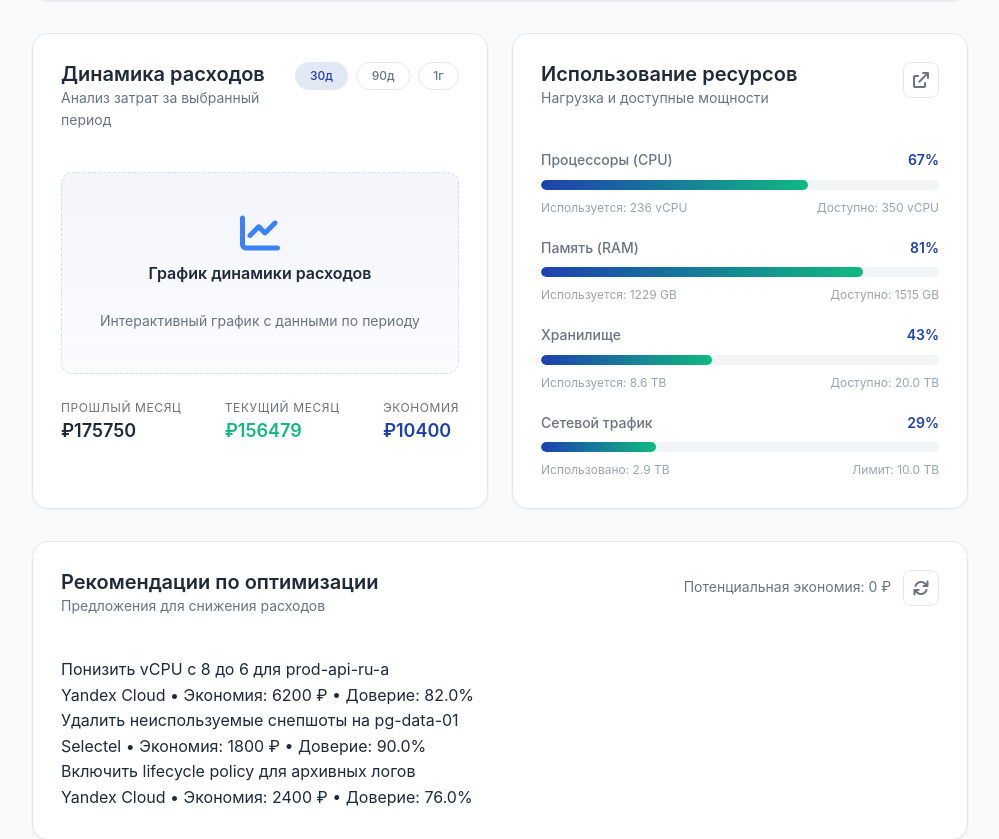
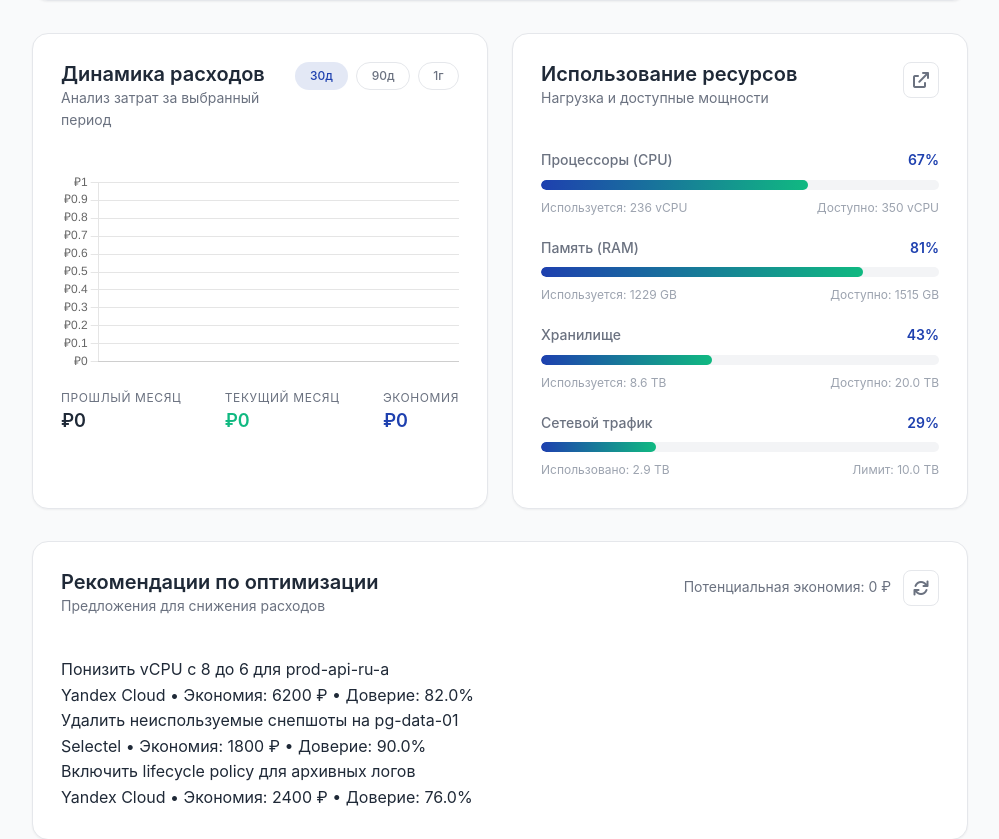
Before and after one commit to colaisr/infrazen, a Flask app: page /dashboard in a window 1280 px wide. Shown: the part 997-1836 px from the top of the page, without its empty margins (280-1279 px from the left). Run offline with Flask 3, Linux system fonts and the light colour scheme.

Commit message:
feat: Update dashboard expense dynamics card with real data and functional time range buttons
- Added get_expense_dynamics_data() function to fetch real data from complete syncs
- Updated dashboard template to use actual values for:
  - ПРОШЛЫЙ МЕСЯЦ (Last Month) - from last snapshot of previous month
  - ТЕКУЩИЙ МЕСЯЦ (Current Month) - from last snapshot of current month
  - ЭКОНОМИЯ (Savings) - from implemented recommendations
- Made time range buttons (30д, 90д, 1г) functional with Chart.js integration
- Added real-time chart that updates based on selected time range
- Integrated with existing analytics API endpoints for data fetching
- Added proper loading states and error handling

```diff
--- a/app/templates/dashboard.html
+++ b/app/templates/dashboard.html
@@ -146,28 +146,26 @@
                     <p class="section-meta">Анализ затрат за выбранный период</p>
                 </div>
                 <div class="filter-controls">
-                    <button class="filter-pill active">30д</button>
-                    <button class="filter-pill">90д</button>
-                    <button class="filter-pill">1г</button>
+                    <button class="filter-pill active" data-days="30">30д</button>
+                    <button class="filter-pill" data-days="90">90д</button>
+                    <button class="filter-pill" data-days="365">1г</button>
                 </div>
             </div>
-            <div class="chart-placeholder">
-                <i class="fa-solid fa-chart-line"></i>
-                <p>График динамики расходов</p>
-                <span>Интерактивный график с данными по периоду</span>
+            <div class="chart-container">
+                <canvas id="expenseDynamicsChart" width="400" height="200"></canvas>
             </div>
             <div class="summary-metrics">
                 <div>
-                    <div class="summary-label">Прошлый месяц</div>
-                    <div class="summary-value">₽{{ overview.trend[0].amount_rub if overview.trend else 0 }}</div>
+                    <div class="summary-label">ПРОШЛЫЙ МЕСЯЦ</div>
+                    <div class="summary-value">₽{{ "%.0f"|format(expense_dynamics.last_month_cost) }}</div>
                 </div>
                 <div>
-                    <div class="summary-label">Текущий месяц</div>
-                    <div class="summary-value text-success">₽{{ overview.trend[-1].amount_rub if overview.trend else 0 }}</div>
+                    <div class="summary-label">ТЕКУЩИЙ МЕСЯЦ</div>
+                    <div class="summary-value text-success">₽{{ "%.0f"|format(expense_dynamics.current_month_cost) }}</div>
                 </div>
                 <div>
-                    <div class="summary-label">Экономия</div>
-                    <div class="summary-value text-primary-blue">₽{{ overview.kpis.potential_savings_rub | default(0) }}</div>
+                    <div class="summary-label">ЭКОНОМИЯ</div>
+                    <div class="summary-value text-primary-blue">₽{{ "%.0f"|format(expense_dynamics.savings) }}</div>
                 </div>
             </div>
         </article>
@@ -424,9 +422,143 @@
     background: #4CAF50;
     color: white;
 }
+
+/* Chart container styling */
+.chart-container {
+    height: 200px;
+    margin: 1rem 0;
+    position: relative;
+}
+
+.chart-container canvas {
+    max-height: 200px;
+}
 </style>
 
 <script>
+// Expense Dynamics Chart
+let expenseChart = null;
+
+function initExpenseDynamicsChart() {
+    const ctx = document.getElementById('expenseDynamicsChart');
+    if (!ctx) return;
+
+    // Get trend data from server
+    const trendData = {{ expense_dynamics.trend_data | tojson }};
+
+    const labels = trendData.map(item => item.date);
+    const costs = trendData.map(item => item.cost);
+
+    expenseChart = new Chart(ctx, {
+        type: 'line',
+        data: {
+            labels: labels,
+            datasets: [{
+                label: 'Дневные расходы (₽)',
+                data: costs,
+                borderColor: '#1e40af',
+                backgroundColor: 'rgba(30, 64, 175, 0.1)',
+                tension: 0.4,
+                fill: true
+            }]
+        },
+        options: {
+            responsive: true,
+            maintainAspectRatio: false,
+            plugins: {
+                legend: {
+                    display: false
+                }
+            },
+            scales: {
+                y: {
+                    beginAtZero: true,
+                    ticks: {
+                        callback: function(value) {
+                            return '₽' + value.toLocaleString();
+                        }
+                    }
+                }
+            }
+        }
+    });
+}
+
+// Time range filter functionality
+function initTimeRangeFilters() {
+    const filterButtons = document.querySelectorAll('.filter-controls .filter-pill');
+
+    filterButtons.forEach(button => {
+        button.addEventListener('click', function() {
+            // Remove active class from all buttons
+            filterButtons.forEach(btn => btn.classList.remove('active'));
+
+            // Add active class to clicked button
+            this.classList.add('active');
+
+            // Get the selected days
+            const days = parseInt(this.dataset.days);
+
+            // Reload chart with new time range
+            loadExpenseDynamicsData(days);
+        });
+    });
+}
+
+function loadExpenseDynamicsData(days) {
+    // Show loading state
+    if (expenseChart) {
+        expenseChart.destroy();
+    }
+
+    const ctx = document.getElementById('expenseDynamicsChart');
+    if (ctx) {
+        ctx.parentElement.innerHTML = '<div style="display: flex; align-items: center; justify-content: center; height: 200px;"><i class="fa-solid fa-spinner fa-spin"></i> Загрузка данных...</div>';
+    }
+
+    // Fetch new data based on time range
+    fetch(`/api/analytics/main-trends?days=${days}`)
+        .then(response => response.json())
+        .then(data => {
+            if (data.success) {
+                // Restore canvas
+                const container = document.querySelector('#expenseDynamicsChart').parentElement;
+                container.innerHTML = '<canvas id="expenseDynamicsChart" width="400" height="200"></canvas>';
+
+                // Create new chart with fetched data
+                const newCtx = document.getElementById('expenseDynamicsChart');
+                expenseChart = new Chart(newCtx, {
+                    type: 'line',
+                    data: data.data,
+                    options: {
+                        responsive: true,
+                        maintainAspectRatio: false,
+                        plugins: {
+                            legend: {
+                                display: false
+                            }
+                        },
+                        scales: {
+                            y: {
+                                beginAtZero: true,
+                                ticks: {
+                                    callback: function(value) {
+                                        return '₽' + value.toLocaleString();
+                                    }
+                                }
+                            }
+                        }
+                    }
+                });
+            } else {
+                console.error('Failed to load expense dynamics data:', data.error);
+            }
+        })
+        .catch(error => {
+            console.error('Error loading expense dynamics data:', error);
+        });
+}
+
 function syncProvider(providerId) {
     const button = event.target.closest('.sync-btn');
     const originalText = button.innerHTML;
@@ -486,5 +618,22 @@ function syncProvider(providerId) {
         }, 3000);
     });
 }
+
+// Initialize on page load
+document.addEventListener('DOMContentLoaded', function() {
+    // Load Chart.js if not already loaded
+    if (typeof Chart === 'undefined') {
+        const script = document.createElement('script');
+        script.src = 'https://cdn.jsdelivr.net/npm/chart.js';
+        script.onload = function() {
+            initExpenseDynamicsChart();
+            initTimeRangeFilters();
+        };
+        document.head.appendChild(script);
+    } else {
+        initExpenseDynamicsChart();
+        initTimeRangeFilters();
+    }
+});
 </script>
 {% endblock %}
--- a/app/web/main.py
+++ b/app/web/main.py
@@ -76,11 +76,15 @@ def dashboard():
         # Real user: show real database data
         overview = get_real_user_overview(user['id'])
 
+    # Get expense dynamics data for the "Динамика расходов" card
+    expense_dynamics = get_expense_dynamics_data(user.get('id', 'demo-user-123'))
+
     return render_template(
         'dashboard.html',
         user=user,
         active_page='dashboard',
         overview=overview,
+        expense_dynamics=expense_dynamics,
         is_demo_user=is_demo_user
     )
 
@@ -571,3 +575,81 @@ def get_latest_snapshot_metadata(user_id):
                     metadata[provider.id] = {}
 
     return metadata
+
+def get_expense_dynamics_data(user_id):
+    """Get expense dynamics data for the dashboard card"""
+    from app.core.models.complete_sync import CompleteSync
+    from app.core.models.recommendations import OptimizationRecommendation
+    from datetime import datetime, timedelta
+
+    # Handle demo user
+    if user_id == 'demo-user-123':
+        # For demo user, get the actual demo user ID from database
+        demo_user = User.query.filter_by(email='demo@infrazen.com').first()
+        if demo_user:
+            user_id = demo_user.id
+        else:
+            # Fallback to mock data
+            return {
+                'last_month_cost': 0,
+                'current_month_cost': 0,
+                'savings': 0,
+                'trend_data': []
+            }
+
+    try:
+        user_id_int = int(float(user_id))
+    except (ValueError, TypeError):
+        return {
+            'last_month_cost': 0,
+            'current_month_cost': 0,
+            'savings': 0,
+            'trend_data': []
+        }
+
+    # Get latest complete sync for current month
+    now = datetime.now()
+    current_month_start = now.replace(day=1, hour=0, minute=0, second=0, microsecond=0)
+
+    latest_sync = CompleteSync.query.filter_by(user_id=user_id_int)\
+        .filter(CompleteSync.sync_completed_at >= current_month_start)\
+        .order_by(CompleteSync.sync_completed_at.desc()).first()
+
+    # Get last sync from previous month
+    if current_month_start.month == 1:
+        last_month_start = current_month_start.replace(year=current_month_start.year - 1, month=12)
+    else:
+        last_month_start = current_month_start.replace(month=current_month_start.month - 1)
+
+    last_month_sync = CompleteSync.query.filter_by(user_id=user_id_int)\
+        .filter(CompleteSync.sync_completed_at >= last_month_start)\
+        .filter(CompleteSync.sync_completed_at < current_month_start)\
+        .order_by(CompleteSync.sync_completed_at.desc()).first()
+
+    # Get implemented recommendations savings
+    implemented_savings = OptimizationRecommendation.query.filter_by(
+        user_id=user_id_int,
+        status='implemented'
+    ).with_entities(
+        db.func.sum(OptimizationRecommendation.estimated_monthly_savings)
+    ).scalar() or 0
+
+    # Get trend data for the last 30 days
+    thirty_days_ago = now - timedelta(days=30)
+    trend_syncs = CompleteSync.query.filter_by(user_id=user_id_int)\
+        .filter(CompleteSync.sync_completed_at >= thirty_days_ago)\
+        .order_by(CompleteSync.sync_completed_at.asc()).all()
+
+    trend_data = []
+    for sync in trend_syncs:
+        trend_data.append({
+            'date': sync.sync_completed_at.strftime('%Y-%m-%d'),
+            'cost': sync.total_daily_cost
+        })
+
+    return {
+        'last_month_cost': last_month_sync.total_daily_cost * 30 if last_month_sync else 0,
+        'current_month_cost': latest_sync.total_daily_cost * 30 if latest_sync else 0,
+        'savings': implemented_savings,
+        'trend_data': trend_data
+    }
```
